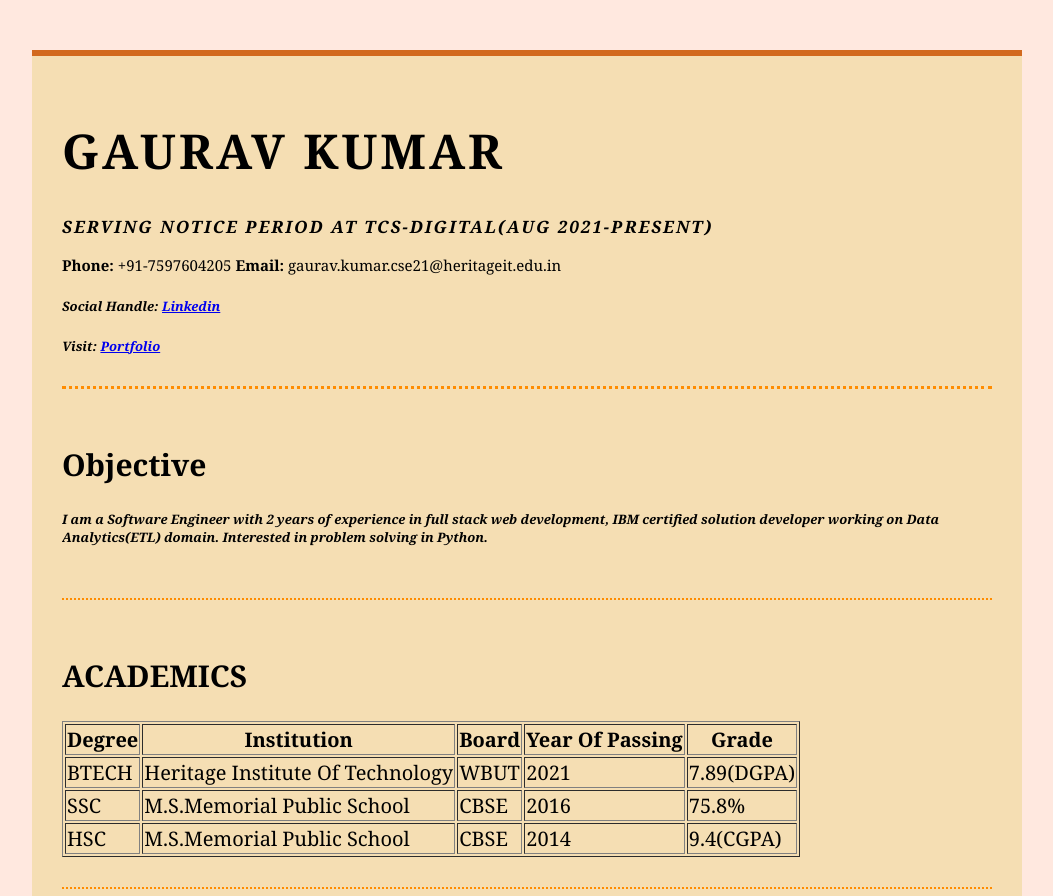
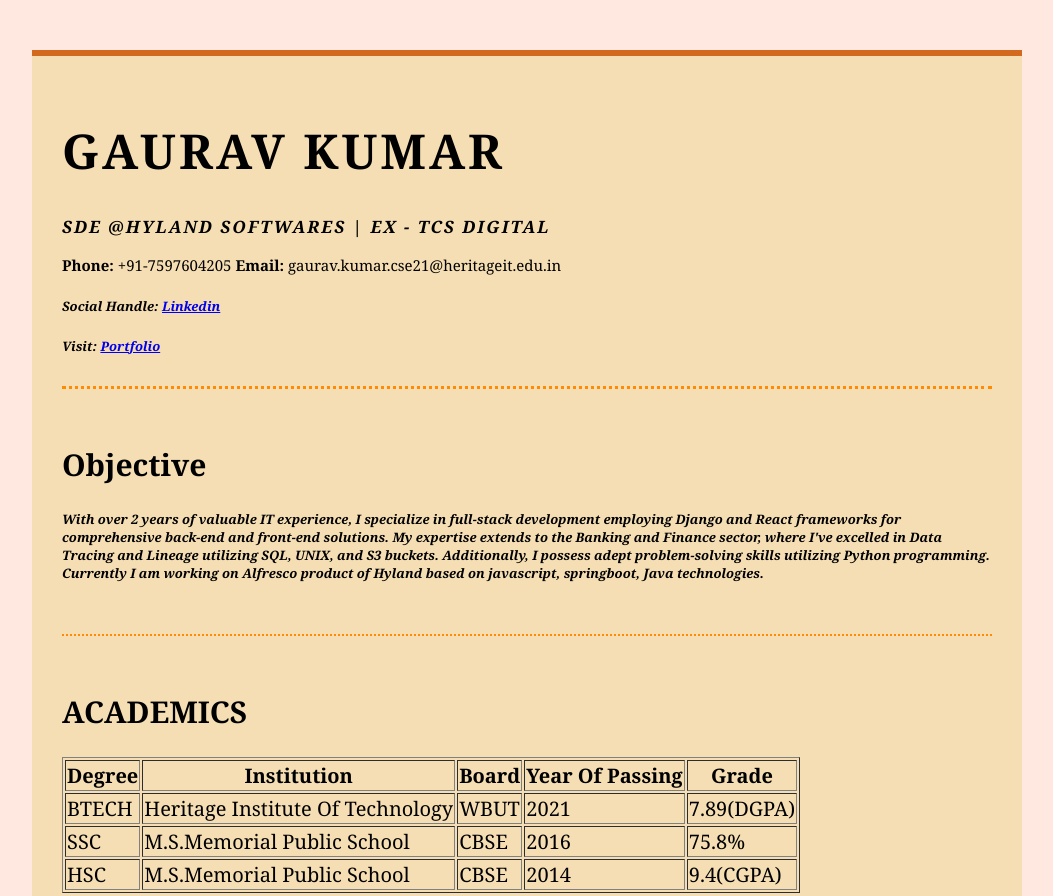
Before and after one commit to gaushwravetu/MyCV, a plain HTML site: page index.html in a window 1280 px wide. Shown: the top 896 px of the page, without its empty margins (113-1166 px from the left). Drawn offline with Linux system fonts and the light colour scheme.

Commit message:
updated the details

```diff
--- a/index.html
+++ b/index.html
@@ -13,7 +13,7 @@
         <div id="header">
             <div id="name">
                 <h1>Gaurav Kumar</h1>
-                <h3>Serving Notice Period at TCS-Digital(Aug 2021-Present)</h3>
+                <h3>SDE @Hyland Softwares | Ex - TCS Digital</h3>
             </div>
             <!--name-->
             <div id="contact">
@@ -32,8 +32,10 @@
 
         <div id="Objective" class="row">
             <h2 class="left">Objective</h2>
-            <h5> I am a Software Engineer with 2 years of experience in full stack web development, IBM certified
-                solution developer working on Data Analytics(ETL) domain. Interested in problem solving in Python.</h5>
+            <h5>With over 2 years of valuable IT experience, I specialize in full-stack development employing Django and React frameworks for comprehensive back-end and front-end solutions.
+                My expertise extends to the Banking and Finance sector, where I've excelled in Data Tracing and Lineage utilizing SQL, UNIX, and S3 buckets.
+                Additionally, I possess adept problem-solving skills utilizing Python programming.
+                Currently I am working on Alfresco product of Hyland based on javascript, springboot, Java technologies.</h5>
         </div>
         <!--profile-->
         <div class="clr"></div>
@@ -471,7 +473,7 @@
                 <h2>Areas Of Interest</h2>
                 <ul>
                     <li>
-                        <h4>Data Science</h4>
+                        <h5>Software Development</h5>
                     </li>
                 </ul>
             </div>
@@ -509,7 +511,7 @@
                 <h2>Get In Touch</h2>
                 <a class="btn" href="mailto:gaurav.kumar.cse21@heritageit.edu.in" target="_blank">CONTACT ME</a>
             </div>
-            <p class="copyright">© 2023 Gaurav Kumar.</h5>
+            <p class="copyright">© 2023 Gaurav Kumar</h5>
         </div>
         <!--container-->
 </body>
```
